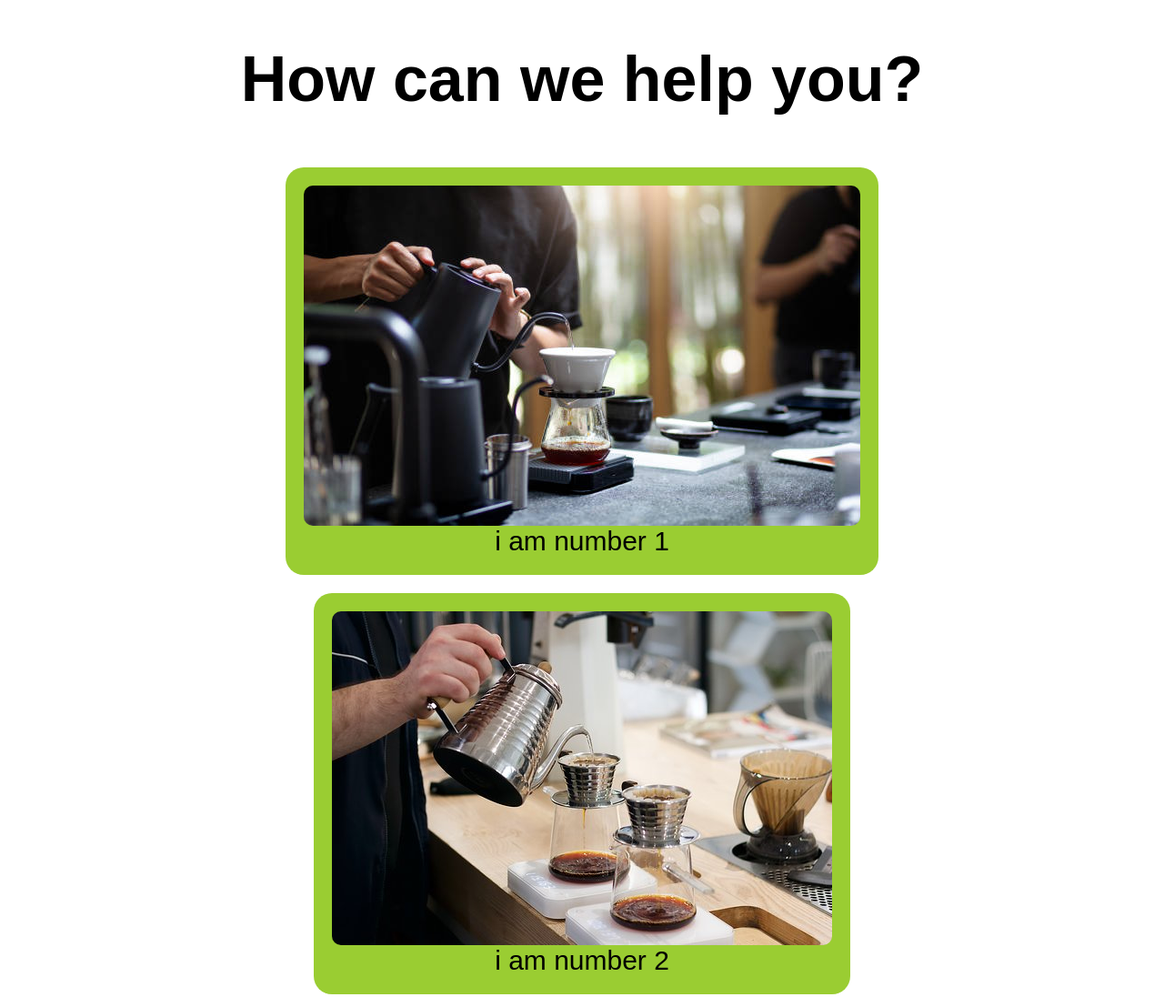
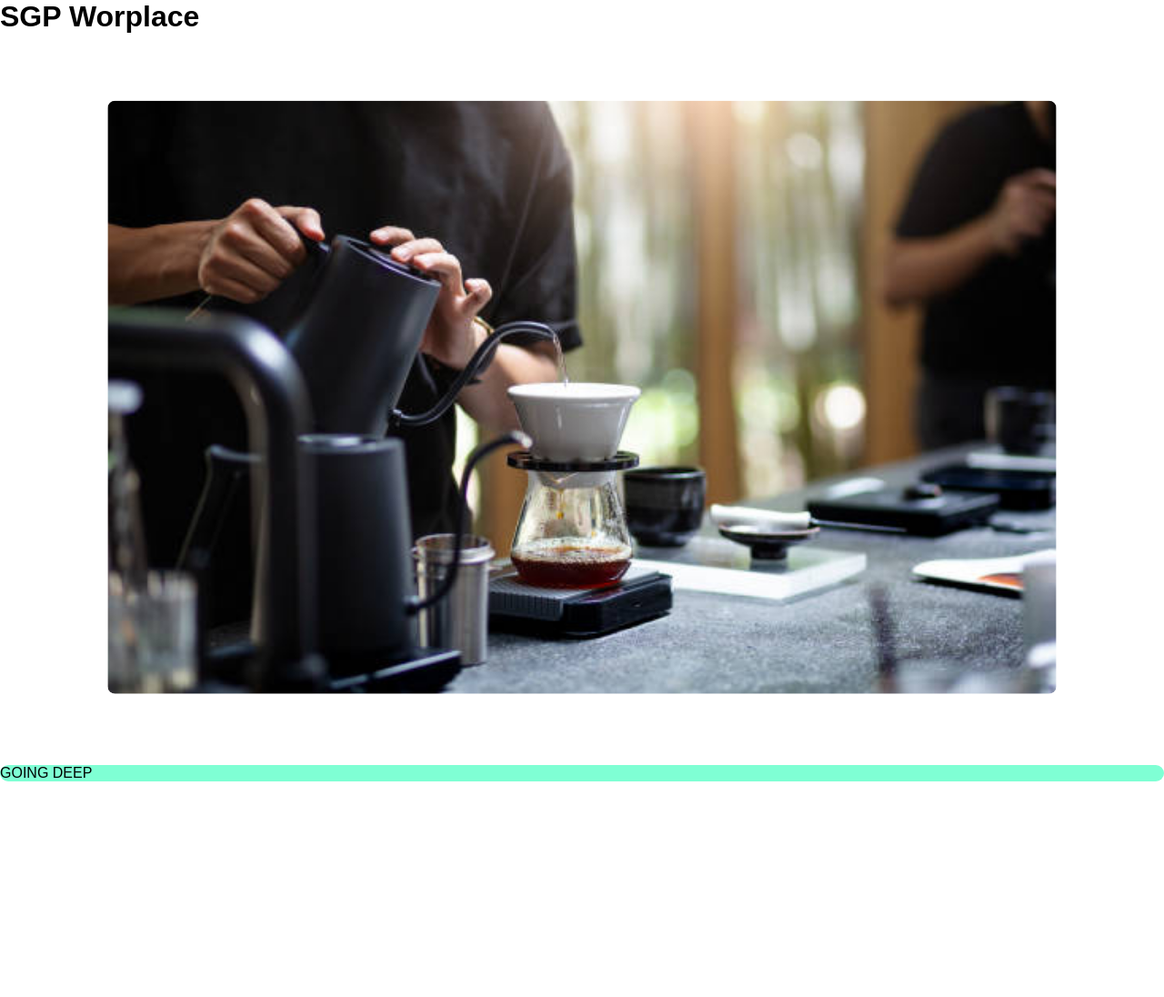
Before and after one commit to Mdfrd/Guessing-Game, a plain HTML site: page project_test/index.html in a window 1280 px wide. Shown: the top 1096 px of the page at 91% size. Drawn offline with Linux system fonts and the light colour scheme.

Commit message:
kinda manage the zooming in n out part

```diff
--- a/project_test/index.html
+++ b/project_test/index.html
@@ -7,27 +7,22 @@
 		<title>Top Secret</title>
 	</head>
 	<body>
-		<h1>How can we help you?</h1>
+		<h1>SGP Worplace</h1>
 		<div class="container">
-			<div class="container 1">
+			<div>
 				<img
+					class="scrolling-image"
 					src="/random_images/istockphoto-1324669107-612x612.jpg"
 					style="border-radius: 10px"
-				/>i am number 1
-			</div>
-			<div class="container 2">
+				/>
+				<div class="mid-box">GOING DEEP</div>
 				<img
+					class="scrolling-image hidden"
 					src="/random_images/hand-brew-image.jpeg"
 					style="border-radius: 10px"
 				/>
-				i am number 2
-			</div>
-			<div class="container 3">
-				<img
-					src="/random_images/coffee cup.png"
-					style="border-radius: 10px"
-				/>i am number 3
 			</div>
 		</div>
+		<script src="script.js"></script>
 	</body>
 </html>
--- a/project_test/script.js
+++ b/project_test/script.js
@@ -1,11 +1,29 @@
-const scrollingImages = document.querySelectorAll(".scrolling-image");
+const images = document.querySelectorAll(".scrolling-image");
 
 window.addEventListener("scroll", () => {
 	const scrollPosition = window.scrollY;
+	const firstImage = images[0];
+	const secondImage = images[1];
 
-	scrollingImages.forEach((image, index) => {
-		const speed = 0.5 * (index + 1);
-		const translateX = -scrollPosition * speed + "px";
-		image.style.transform = `translateX(${translateX})`;
-	});
+	const translateY = (scrollPosition - firstImage.offsetTop) * 0.01 + "px";
+	const scale = 1 + (scrollPosition - firstImage.offsetTop) / 200;
+
+	firstImage.style.transform = `translateY(${translateY}) scale(${scale})`;
+
+	if (scrollPosition > firstImage.offsetTop + firstImage.offsetHeight) {
+		const opacity =
+			1 -
+			(scrollPosition -
+				(firstImage.offsetTop + firstImage.offsetHeight)) /
+				500;
+
+		firstImage.style.opacity = opacity < 0 ? 0 : opacity;
+		secondImage.style.opacity =
+			(scrollPosition -
+				(firstImage.offsetTop + firstImage.offsetHeight)) /
+			500;
+	} else {
+		firstImage.style.opacity = 1;
+		secondImage.style.opacity = 0;
+	}
 });
--- a/project_test/style.css
+++ b/project_test/style.css
@@ -1,32 +1,34 @@
 * {
-	font-family: Arial, Helvetica, sans-serif;
+	margin: 0;
+	padding: 0;
+	box-sizing: border-box;
 }
 
-h1 {
-	text-align: center;
-	font-size: 70px;
+body {
+	font-family: Arial, sans-serif;
 }
 
 .container {
 	display: flex;
 	flex-direction: column;
 	align-items: center;
-	position: relative;
 }
 
-.container > div {
-	background-color: yellowgreen;
-	margin: 10px;
-	padding: 20px;
-	font-size: 30px;
-	border-radius: 20px;
+.scrolling-image {
+	border-radius: 10px;
+	width: 100vw;
+	height: 100vh;
+	object-fit: cover;
+	transition: transform 0.1s ease-out, opacity 0.1s ease-out;
 }
 
-/* @keyframes moveImage {
-	from {
-		transform: translateX(100%);
-	}
-	to {
-		transform: translateX(-100%);
-	}
-} */
+.hidden {
+	opacity: 0;
+}
+
+.mid-box {
+	border-radius: 10px;
+	border: 5px;
+	background-color: aquamarine;
+	align-items: center;
+}
```
